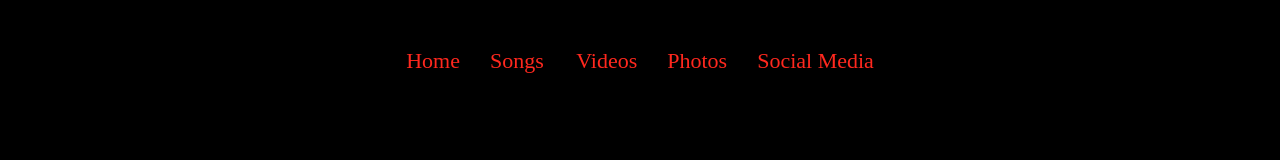
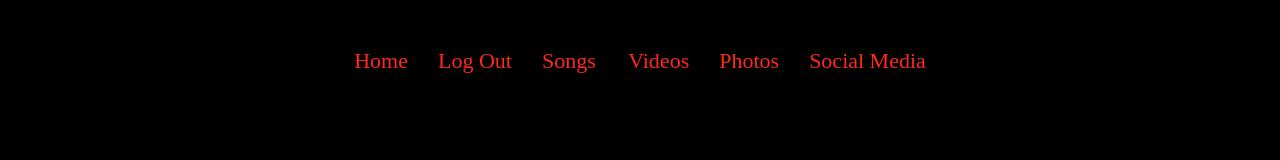
Before and after one commit to Pytormal/PYT-Studio, a React (Create React App) app: page / in a window 1280 px wide. Shown: the top 160 px of the page. Built offline with nearby package versions, Linux system fonts and the light colour scheme.

Commit message:
Update App.js

```diff
--- a/src/App.js
+++ b/src/App.js
@@ -42,9 +42,9 @@ function App() {
           <section className="left-links links">
             <Link to="/">Home</Link>
             {/* <Link to="/register">Register Here</Link> does not work */}
-         {/*   <Link to="/login" onClick={logout}>
+           <Link to="/login" onClick={logout}>
               Log Out
-            </Link>*/}
+            </Link>
             <Link to="/songs_list">Songs</Link> {/* songs used in videos*/}
             <Link to="/video-gallery">Videos</Link>
 <Link to="/photo-gallery">Photos</Link>
```
